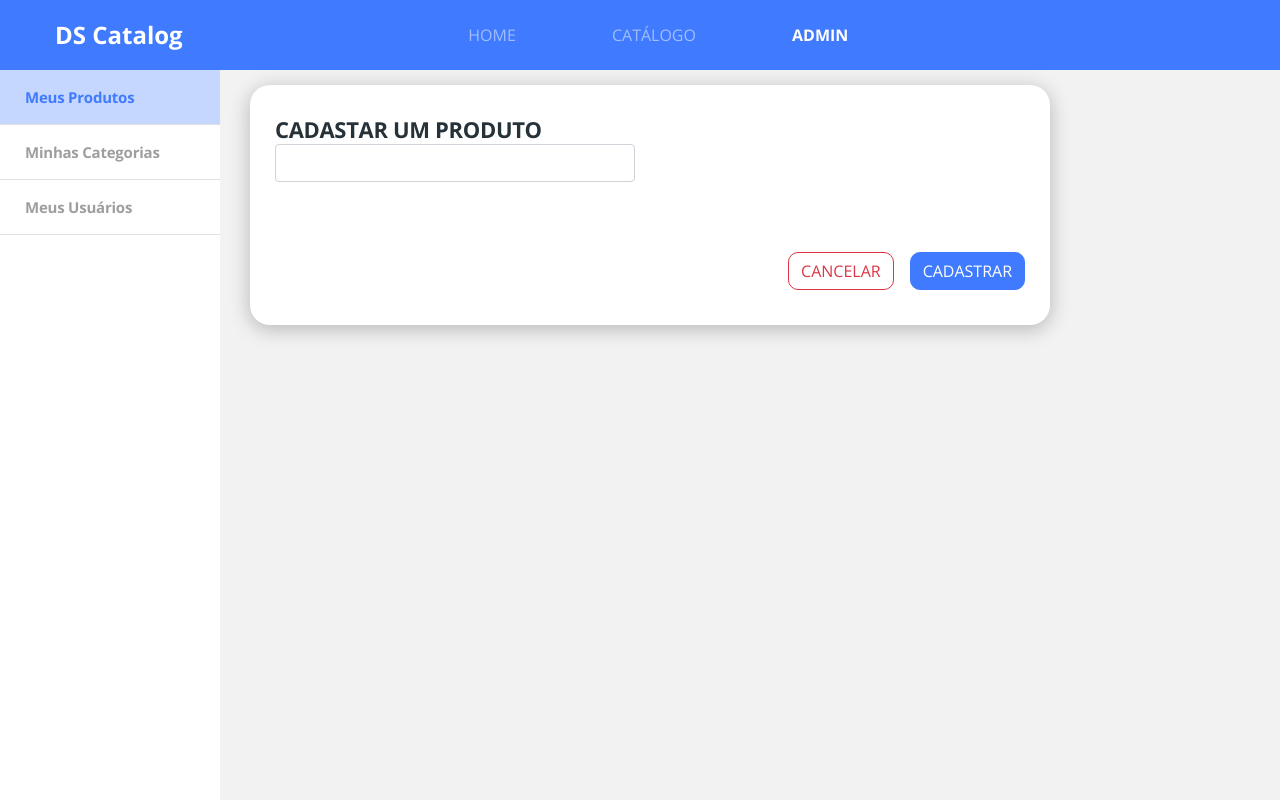
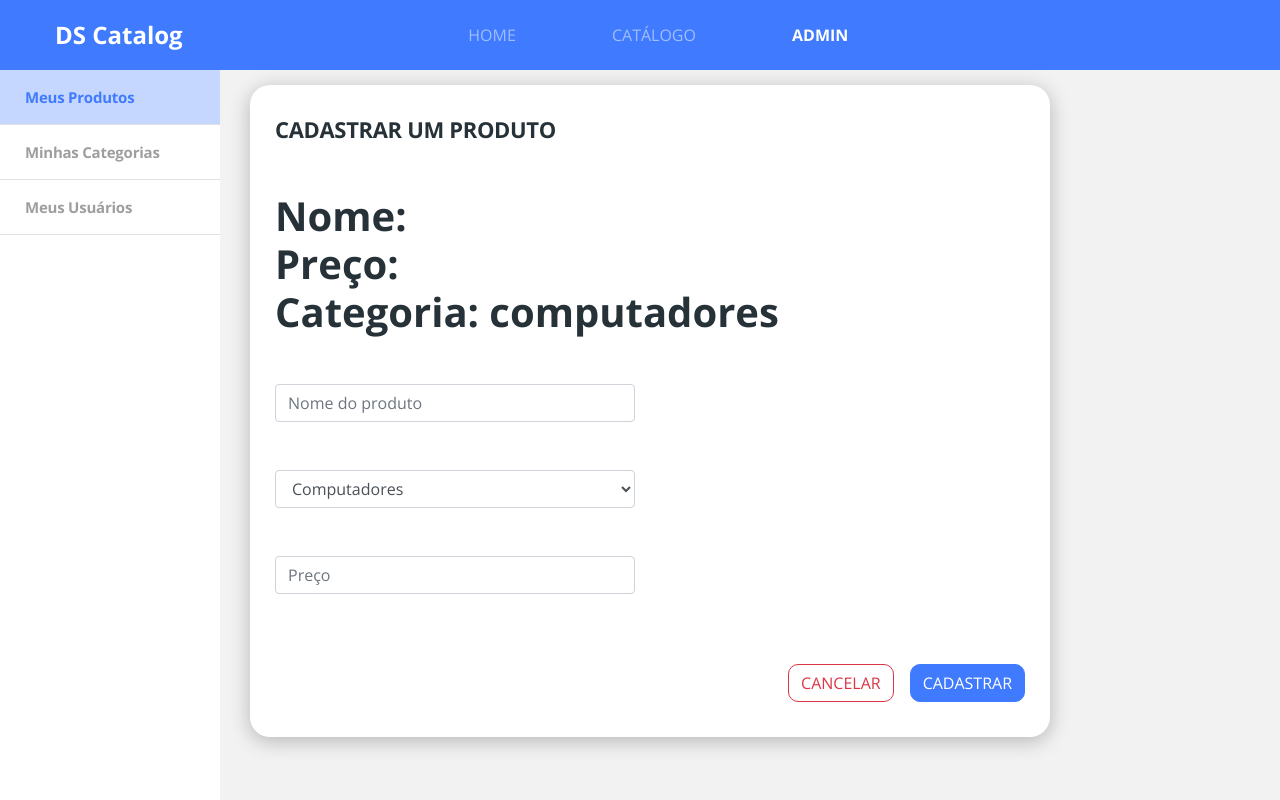
Before and after one commit to JoelMaciel/dscatalog-bootcamp-devsuperior, a React (Create React App) app in the folder front-web/: page /admin/products/create in a window 1280 px wide. Built offline with nearby package versions, Linux system fonts and the light colour scheme.

Commit message:
Formulários no ReactJs

```diff
--- a/front-web/src/pages/Admin/components/BaseForm/styles.scss
+++ b/front-web/src/pages/Admin/components/BaseForm/styles.scss
@@ -8,6 +8,7 @@
     line-height: 29px;
     letter-spacing: -0.015em;
     color: #263238;
+    text-transform: uppercase;
 }
 .base-form-actions{
     margin-top: 70px;
--- a/front-web/src/pages/Admin/components/Products/Form/index.tsx
+++ b/front-web/src/pages/Admin/components/Products/Form/index.tsx
@@ -1,14 +1,54 @@
-import React from 'react'
+import React, { useState } from 'react'
 import BaseForm from '../../BaseForm';
 import './styles.scss';
 
 
 const Form = () => {
+
+   const [name, setName] = useState('');
+   const [price, setPrice] = useState('');
+   const [category, setCategory] = useState('computadores');
+
+
+   const hanldeOnChangeName = (event :React.ChangeEvent<HTMLInputElement>) =>{
+      setName(event.target.value);
+   }
+   const hanldeOnChangePrice = (event :React.ChangeEvent<HTMLInputElement>) =>{
+      setPrice(event.target.value);
+   }
+   const hanldeOnChangeCategory = (event :React.ChangeEvent<HTMLSelectElement>) =>{
+      setCategory(event.target.value);
+   }
+
  return (
-    <BaseForm  title="CADASTAR UM PRODUTO">
+    <BaseForm  title="cadastrar um produto">
+     <h1 className="my-5">
+        Nome: {name} <br />
+        Preço: {price} <br />
+        Categoria: {category}
+     </h1>
+
      <div className="row">
         <div className="col-6">
-         <input type="text" className="form-control"/>
+         <input
+         value={name}
+          type="text"
+           className="form-control mb-5"
+           onChange={hanldeOnChangeName}
+           placeholder="Nome do produto"
+           />
+         <select value={category} className="form-control mb-5" onChange={hanldeOnChangeCategory}>
+            <option value="livros">Livros</option>
+            <option value="computadores">Computadores</option>
+            <option value="eletronicos">Eletronicos</option>
+          </select>
+           <input
+         value={price}
+          type="text"
+           className="form-control"
+           onChange={hanldeOnChangePrice}
+           placeholder="Preço"
+           />
         </div>
      </div>
     </BaseForm>
```
Also changed, not shown: 1 other file (tests, documents, lock files or other folders).
